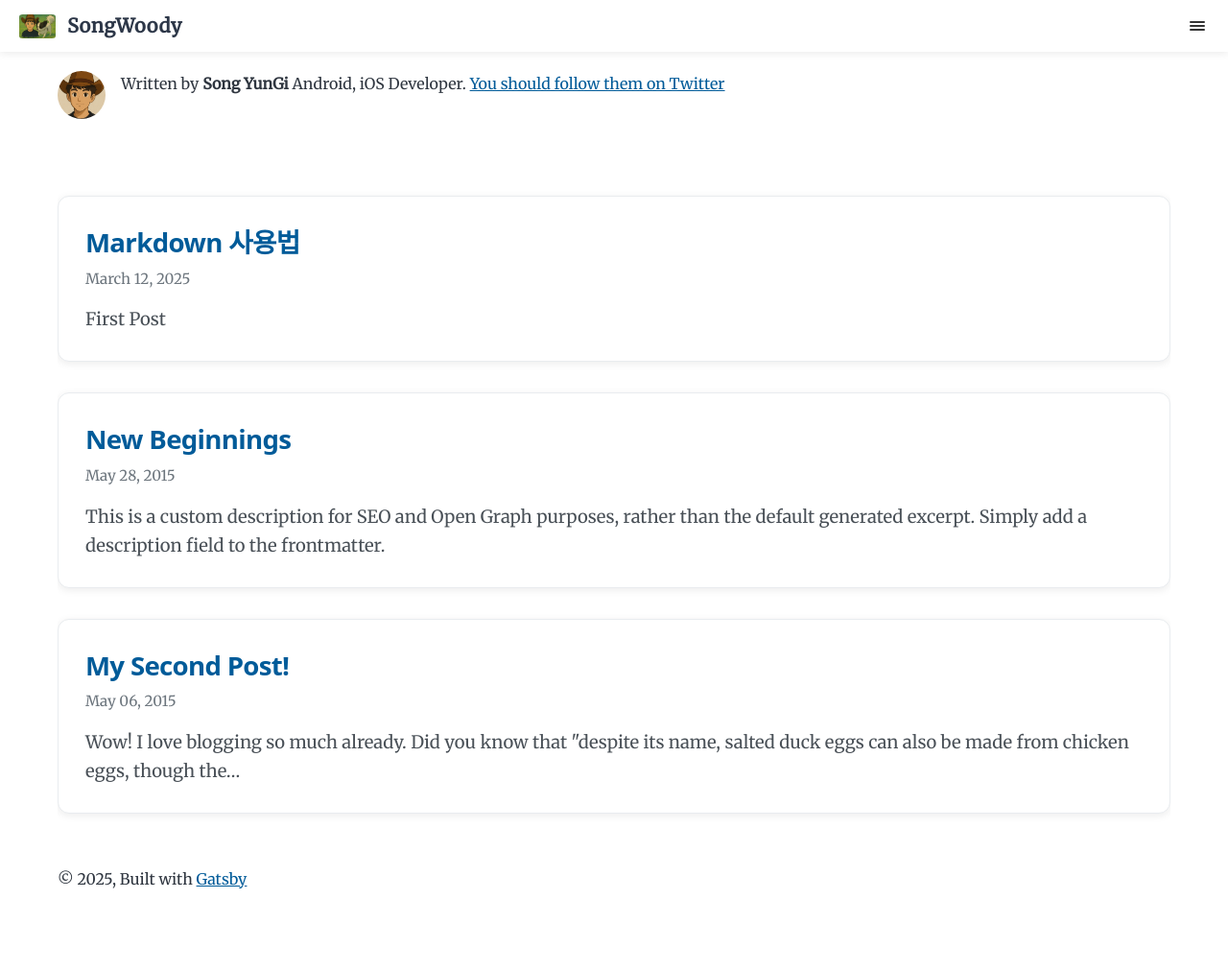
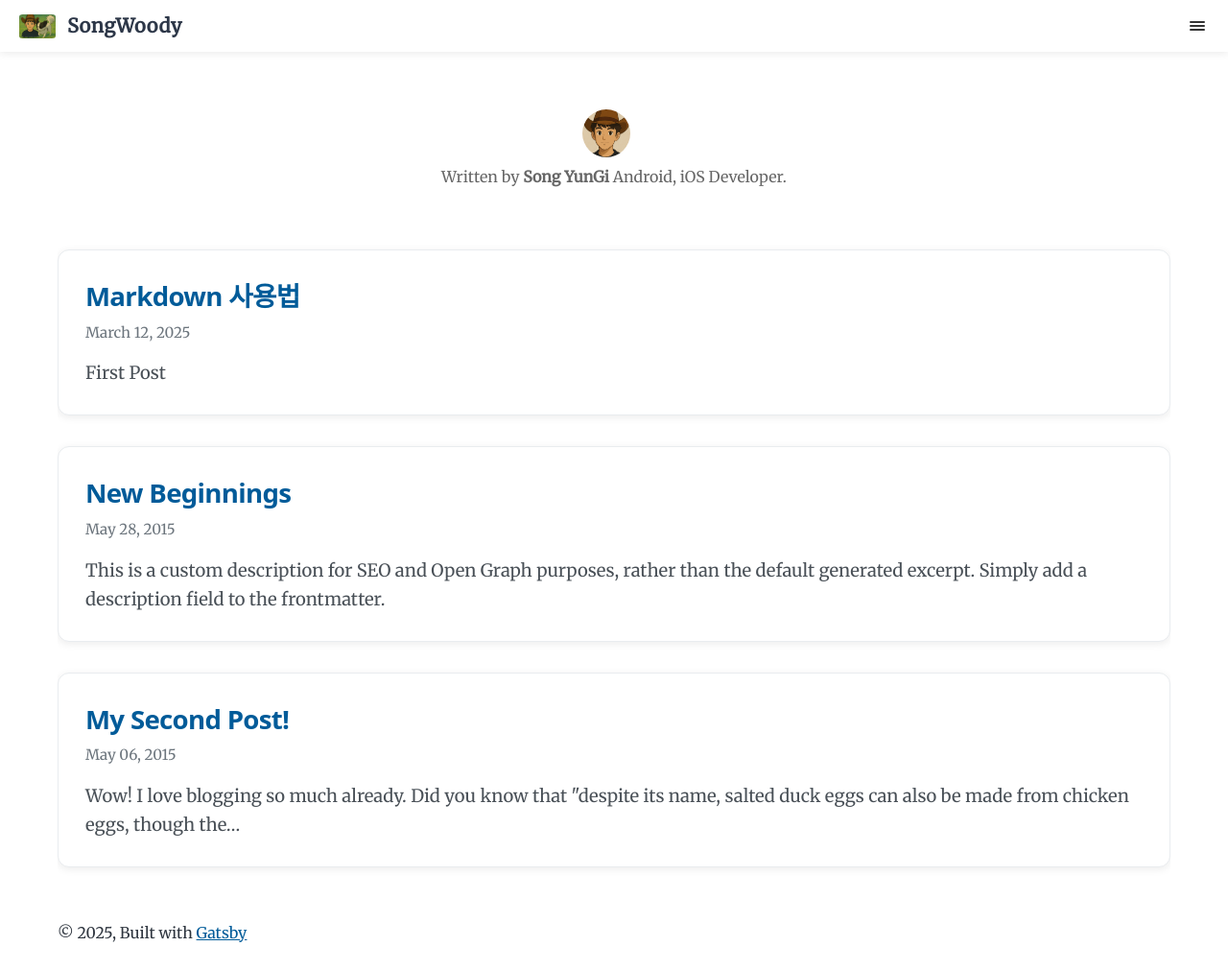
Before and after one commit to SongWoody/SongWoody.github.io, a Gatsby site: page / in a window 1280 px wide. Shown: the whole page at 96% size. Before the commit the page ends 972 px from the top, so only its background shows below. Built offline with nearby package versions, Linux system fonts and the light colour scheme; Gatsby itself is replaced by a stand-in of ours.

Commit message:
Bio 조정

```diff
--- a/src/components/bio.js
+++ b/src/components/bio.js
@@ -18,9 +18,6 @@ const Bio = () => {
             name
             summary
           }
-          social {
-            twitter
-          }
         }
       }
     }
@@ -28,10 +25,9 @@ const Bio = () => {
 
   // Set these values by editing "siteMetadata" in gatsby-config.js
   const author = data.site.siteMetadata?.author
-  const social = data.site.siteMetadata?.social
 
   return (
-    <div className="bio">
+    <div className="bio" style={{ margin: 0 }}>
       <StaticImage
         className="bio-avatar"
         layout="fixed"
@@ -45,10 +41,6 @@ const Bio = () => {
       {author?.name && (
         <p>
           Written by <strong>{author.name}</strong> {author?.summary || null}
-          {` `}
-          <a href={`https://twitter.com/${social?.twitter || ``}`}>
-            You should follow them on Twitter
-          </a>
         </p>
       )}
     </div>
--- a/src/pages/index.css
+++ b/src/pages/index.css
@@ -101,3 +101,44 @@
 .post-list-item section p {
   margin: 0;
 }
+
+/* Bio container styles */
+.bio-container {
+  display: flex;
+  justify-content: center;
+  align-items: center;
+  width: 100%;
+  margin: 1rem auto;
+  padding: 1.5rem;
+}
+
+.bio-container .bio {
+  display: flex;
+  flex-direction: column;
+  align-items: center;
+  text-align: center;
+  max-width: 600px;
+  width: 100%;
+}
+
+.bio-container .bio p {
+  margin: 0.5rem 0;
+  color: #666;
+  line-height: 1.5;
+}
+
+.bio-container .bio .social-links {
+  display: flex;
+  gap: 1rem;
+  margin-top: 1rem;
+}
+
+.bio-container .bio .social-links a {
+  color: #333;
+  transition: all 0.3s ease;
+}
+
+.bio-container .bio .social-links a:hover {
+  color: #007acc;
+  transform: translateY(-2px);
+}
--- a/src/pages/index.js
+++ b/src/pages/index.js
@@ -13,7 +13,9 @@ const BlogIndex = ({ data, location }) => {
   if (!posts.length) {
     return (
       <Layout location={location} title={siteTitle}>
-        <Bio />
+        <div className="bio-container">
+          <Bio />
+        </div>
         <p>No blog posts found. Add markdown posts to "content/blog".</p>
       </Layout>
     )
@@ -21,7 +23,9 @@ const BlogIndex = ({ data, location }) => {
 
   return (
     <Layout location={location} title={siteTitle}>
-      <Bio />
+      <div className="bio-container">
+        <Bio />
+      </div>
       <ol style={{ listStyle: "none", padding: 0 }}>
         {posts.map(({ fields: { slug }, frontmatter: { title, date, description }, excerpt }) => (
           <li key={slug}>
```
